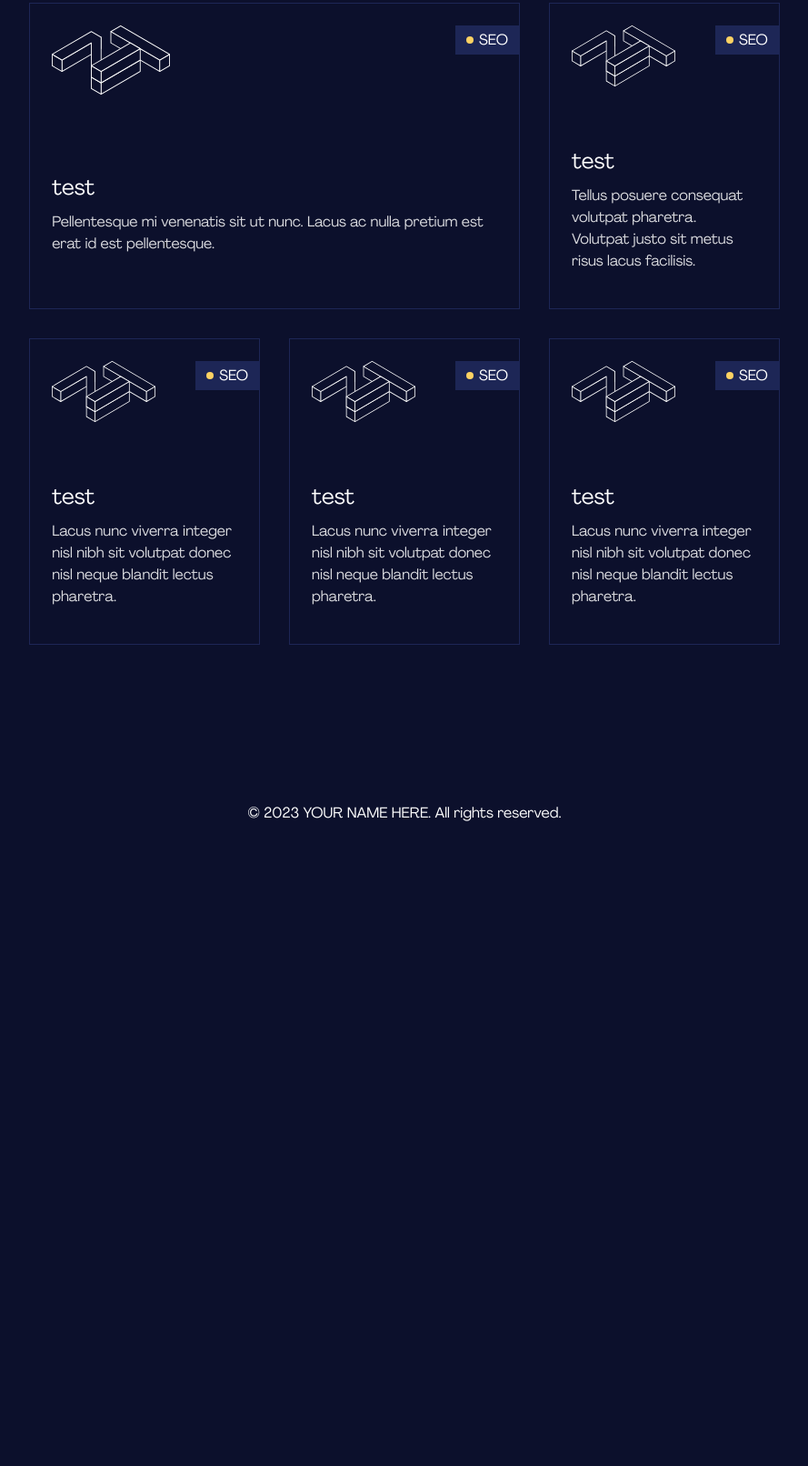
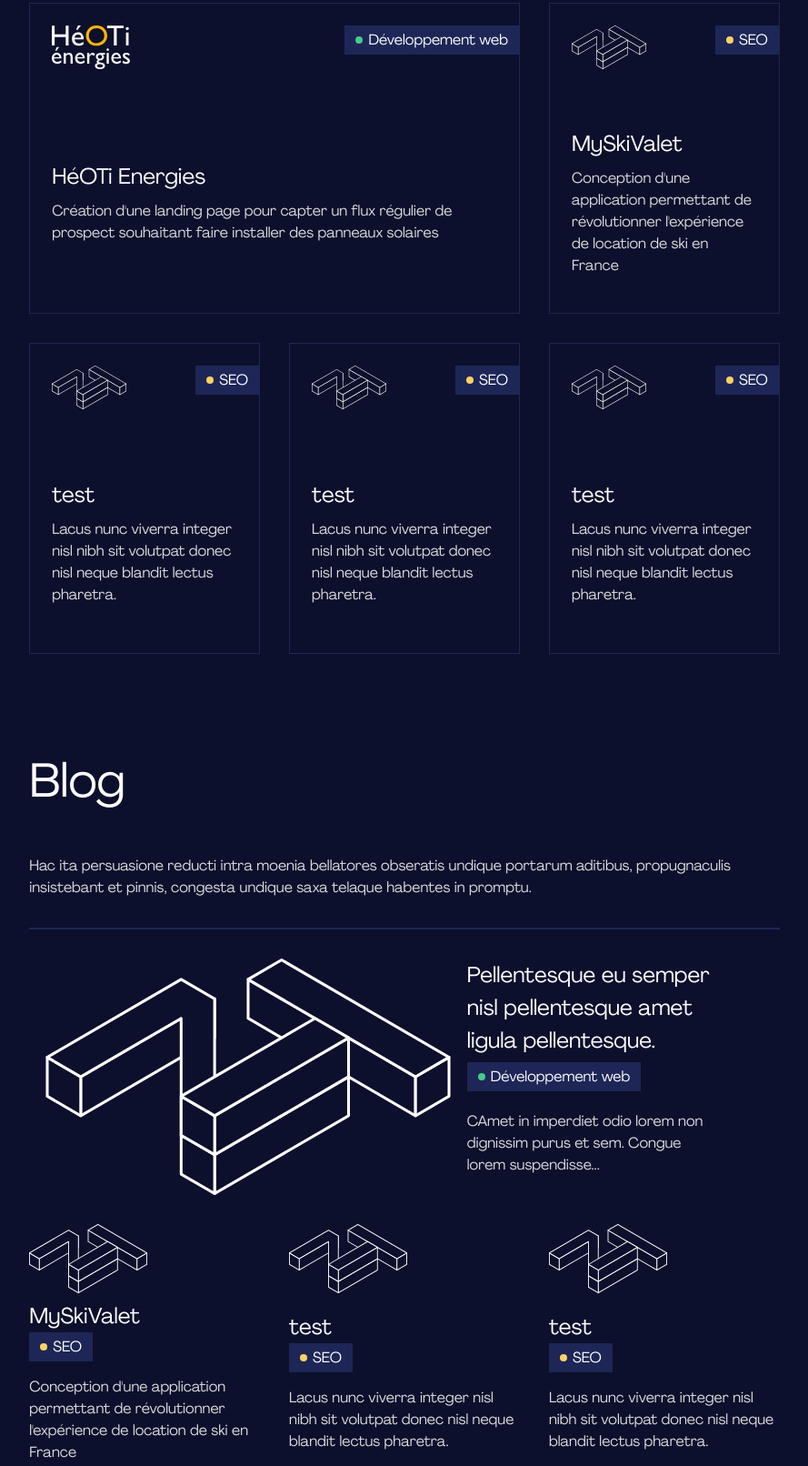
Before and after one commit to NicolasTOISON/Portfolio, an Astro site: page / in a window 1280 px wide. Shown: the part 1147-2759 px from the top of the page at 91% size, without its empty margins (195-1084 px from the left). Before the commit the page ends 2078 px from the top, so only its background shows below. Built offline with nearby package versions, Linux system fonts and the light colour scheme; Astro itself is replaced by a stand-in of ours.

Commit message:
feat(projects): first try of project section

```diff
--- /dev/null
+++ b/src/components/BlogPostPreview.astro
@@ -0,0 +1,49 @@
+---
+import Category from "./Category.astro";
+
+export interface PostPreview {
+    title: string;
+    description: string;
+    heroImage: string;
+    category: string;
+    categoryColor: string;
+}
+
+
+const { title, description, heroImage, category, categoryColor} = Astro.props;
+---
+<article class="blog-container">
+    <div class="first-row">
+        <img src={heroImage} alt="logo"/>
+    </div>
+    <div class="preview-info">
+        <h3>{title}</h3>
+        <Category name={category} color={categoryColor}/>
+        <p>{description}</p>
+    </div>
+</article>
+<style is:global>
+    .blog-container {
+        display: grid;
+    }
+    .blog-container:first-child {
+        display: grid;
+        grid-column-start: 1;
+        grid-column-end: 4;
+        grid-template-columns: repeat(12, 1fr);
+    }
+    .blog-container:first-child > .first-row {
+        display: grid;
+        grid-column-start: 1;
+        grid-column-end: 8;
+    }
+    .blog-container:first-child > .first-row > img {
+        max-height: 260px;
+        width: 100%;
+    }
+    .blog-container:first-child > .preview-info {
+        display: grid;
+        grid-column-start: 8;
+        grid-column-end: 12;
+    }
+</style>
--- /dev/null
+++ b/src/components/BlogPosts.astro
@@ -0,0 +1,27 @@
+---
+import BlogPostPreview from "./BlogPostPreview.astro";
+import Separator from "./Separator.astro";
+
+const posts = [
+{ name : "Pellentesque eu semper nisl pellentesque amet ligula pellentesque.", description:"CAmet in imperdiet odio lorem non dignissim purus et sem. Congue lorem suspendisse...", logoPath:"/logo/logo_sombre.svg", category:"Développement web", categoryColor:"#44CB8A"},
+{ name : "MySkiValet", description:"Conception d'une application permettant de révolutionner l'expérience de location de ski en France", logoPath:"/logo/logo_sombre.svg", category:"SEO", categoryColor:"#FDD263"},
+{ name : "test", description:"Lacus nunc viverra integer nisl nibh sit volutpat donec nisl neque blandit lectus pharetra.", logoPath:"/logo/logo_sombre.svg", category:"SEO", categoryColor:"#FDD263"},
+{ name : "test", description:"Lacus nunc viverra integer nisl nibh sit volutpat donec nisl neque blandit lectus pharetra.", logoPath:"/logo/logo_sombre.svg", category:"SEO", categoryColor:"#FDD263"},
+]
+
+---
+<div class="posts-list">
+    {posts.map((post) => (
+        <BlogPostPreview title={post.name} description={post.description} heroImage={post.logoPath} category={post.category} categoryColor={post.categoryColor}/>
+      ))}
+      {posts.map((post) => (
+        <BlogPostPreview title={post.name} description={post.description} heroImage={post.logoPath} category={post.category} categoryColor={post.categoryColor}/>
+      ))}
+</div>
+<style>
+    .posts-list{
+        display: grid;
+        grid-template-columns: repeat(3, 1fr);
+        gap: 32px;
+    }
+</style>
--- a/src/components/ProjectList.astro
+++ b/src/components/ProjectList.astro
@@ -2,17 +2,17 @@
 import ProjectPreview from "../components/ProjectPreview.astro";
 
 const projects = [
-{ name : "test", excerpt:"Pellentesque mi venenatis sit ut nunc. Lacus ac nulla pretium est erat id est pellentesque.", logoPath:"/logo/logo_sombre.svg", category:"SEO", categoryColor:"#FDD263", size: "large"},
-{ name : "test", excerpt:"Tellus posuere consequat volutpat pharetra. Volutpat justo sit metus risus lacus facilisis.", logoPath:"/logo/logo_sombre.svg", category:"SEO", categoryColor:"#FDD263", size: "small"},
-{ name : "test", excerpt:"Lacus nunc viverra integer nisl nibh sit volutpat donec nisl neque blandit lectus pharetra.", logoPath:"/logo/logo_sombre.svg", category:"SEO", categoryColor:"#FDD263", size: "small"},
-{ name : "test", excerpt:"Lacus nunc viverra integer nisl nibh sit volutpat donec nisl neque blandit lectus pharetra.", logoPath:"/logo/logo_sombre.svg", category:"SEO", categoryColor:"#FDD263", size: "small"},
-{ name : "test", excerpt:"Lacus nunc viverra integer nisl nibh sit volutpat donec nisl neque blandit lectus pharetra.", logoPath:"/logo/logo_sombre.svg", category:"SEO", categoryColor:"#FDD263", size: "small"}
+{ name : "HéOTi Energies", excerpt:"Création d'une landing page pour capter un flux régulier de prospect souhaitant faire installer des panneaux solaires", logoPath:"/projects/logos/heoti-logo.svg", category:"Développement web", categoryColor:"#44CB8A"},
+{ name : "MySkiValet", excerpt:"Conception d'une application permettant de révolutionner l'expérience de location de ski en France", logoPath:"/logo/logo_sombre.svg", category:"SEO", categoryColor:"#FDD263"},
+{ name : "test", excerpt:"Lacus nunc viverra integer nisl nibh sit volutpat donec nisl neque blandit lectus pharetra.", logoPath:"/logo/logo_sombre.svg", category:"SEO", categoryColor:"#FDD263"},
+{ name : "test", excerpt:"Lacus nunc viverra integer nisl nibh sit volutpat donec nisl neque blandit lectus pharetra.", logoPath:"/logo/logo_sombre.svg", category:"SEO", categoryColor:"#FDD263"},
+{ name : "test", excerpt:"Lacus nunc viverra integer nisl nibh sit volutpat donec nisl neque blandit lectus pharetra.", logoPath:"/logo/logo_sombre.svg", category:"SEO", categoryColor:"#FDD263"}
 ]
 
 ---
 <div class="project-list">
     {projects.map((project) => (
-        <ProjectPreview name={project.name} excerpt={project.excerpt} logoPath={project.logoPath} category={project.category} categoryColor={project.categoryColor} size={project.size}></ProjectPreview>
+        <ProjectPreview name={project.name} excerpt={project.excerpt} logoPath={project.logoPath} category={project.category} categoryColor={project.categoryColor}></ProjectPreview>
       ))}
 </div>
 <style>
--- a/src/components/ProjectPreview.astro
+++ b/src/components/ProjectPreview.astro
@@ -7,12 +7,11 @@ export interface ProjectTile {
     logoPath: string;
     category: string;
     categoryColor: string;
-    size: string;
 }
 
-const { name, excerpt, logoPath, category, categoryColor, size } = Astro.props;
+const { name, excerpt, logoPath, category, categoryColor} = Astro.props;
 ---
-<article class:list={["project-container", { size }]}>
+<article class="project-container">
     <div class="first-row">
         <img src={logoPath} alt="logo"/>
         <Category name={category} color={categoryColor}/>
@@ -38,13 +37,16 @@ const { name, excerpt, logoPath, category, categoryColor, size } = Astro.props;
         right: 0;
         padding: 24px 0px 0px 24px;
     }
+    .project-container > .first-row > img {
+        max-height: 48px;
+    }
     .first-row div:last-child {
         justify-self: end;
     }
-    .preview-info {
+    .project-container > .preview-info {
         padding: 64px 24px 24px 24px;
     }
-    .preview-info > *:last-child {
+    .project-container > .preview-info > *:last-child {
         margin-top: 8px;
     }
 
--- a/src/pages/index.astro
+++ b/src/pages/index.astro
@@ -6,9 +6,8 @@ import { SITE_TITLE, SITE_DESCRIPTION } from "../consts";
 import RightBar from "../components/RightBar.astro";
 import LeftBar from "../components/LeftBar.astro";
 import Separator from "../components/Separator.astro";
-import ProjectTile from "../components/ProjectTile.astro";
 import ProjectList from "../components/ProjectList.astro";
-import Category from "../components/Category.astro";
+import BlogPosts from "../components/BlogPosts.astro";
 ---
 
 <!DOCTYPE html>
@@ -35,6 +34,12 @@ import Category from "../components/Category.astro";
         <Category name="Kanban" color="#B7E13F"></Category>
         <Category name="Agile" color="#3FE1D8"></Category> -->
       </section>
+      <section>
+        <h2>Blog</h2>
+        <p>Hac ita persuasione reducti intra moenia bellatores obseratis undique portarum aditibus, propugnaculis insistebant et pinnis, congesta undique saxa telaque habentes in promptu.</p>
+        <Separator/>
+        <BlogPosts/>
+      </section>
     </main>
     <Footer />
   </body>
--- a/src/styles/global.css
+++ b/src/styles/global.css
@@ -20,23 +20,20 @@ body {
   line-height: 1.5;
   color: white;
 }
-h1{
-
-}
-h2{
+h2 {
   font-size: 52px;
   font-weight: 100;
   color: white;
 }
 h3 {
-  margin:0;
+  margin: 0;
   font-size: 24px;
   font-weight: 100;
   color: white;
 }
-p{
+p {
   font-size: 16px;
-  color: rgba(255,255,255, 0.85);
+  color: rgba(255, 255, 255, 0.85);
 }
 h4,
 h5,
```
Also changed, not shown: public/projects/logos/heoti-logo.svg (added).
